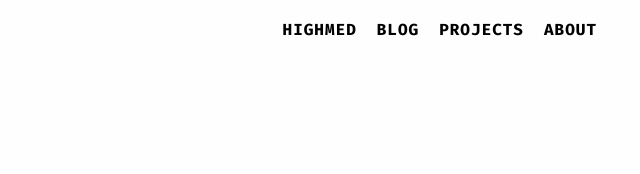
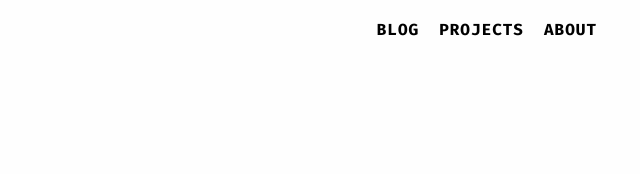
Before and after one commit to ni-bot/ni-bot.github.io, a plain HTML site: page tags/index.html in a window 1280 px wide. Shown: the full height of the page, 613-1253 px from the left. Drawn offline with nearby package versions, Linux system fonts and the light colour scheme.

Commit message:
HiGHmed Link moved

```diff
--- a/tags/index.html
+++ b/tags/index.html
@@ -42,10 +42,6 @@
     </a>
 
     <ul class="navigation-list float-right">
-
-      <li class="navigation-item">
-        <a class="navigation-link" href="https://highmed.org">HiGHmed</a>
-      </li>
 
       <li class="navigation-item">
         <a class="navigation-link" href="/posts/">Blog</a>
```
Also changed, not shown: 404.html (+0 -4 lines), about/index.html (+0 -4 lines), categories/index.html (+0 -4 lines), index.html (+2 -4 lines), posts/index.html (+0 -4 lines), posts/this_website/index.html (+0 -4 lines), projects/index.html (+0 -4 lines), projects/website/index.html (+0 -4 lines).
